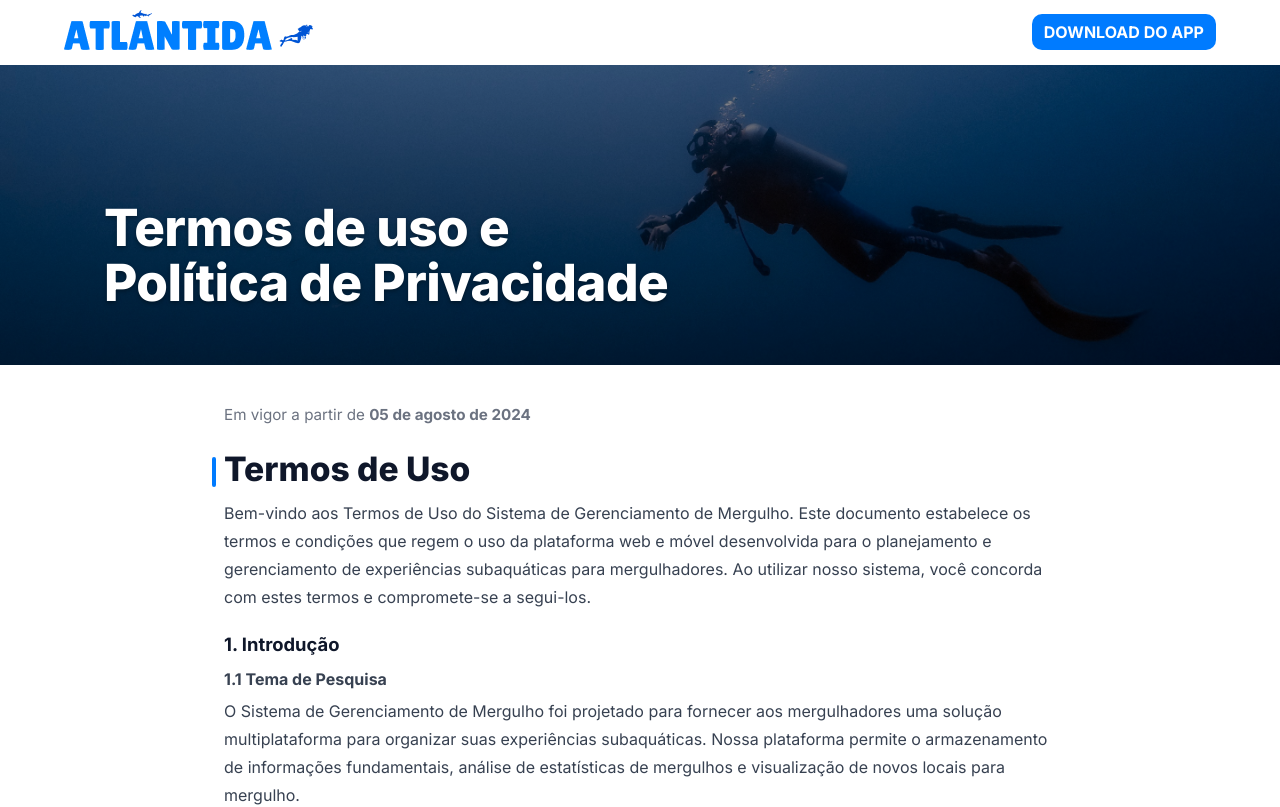
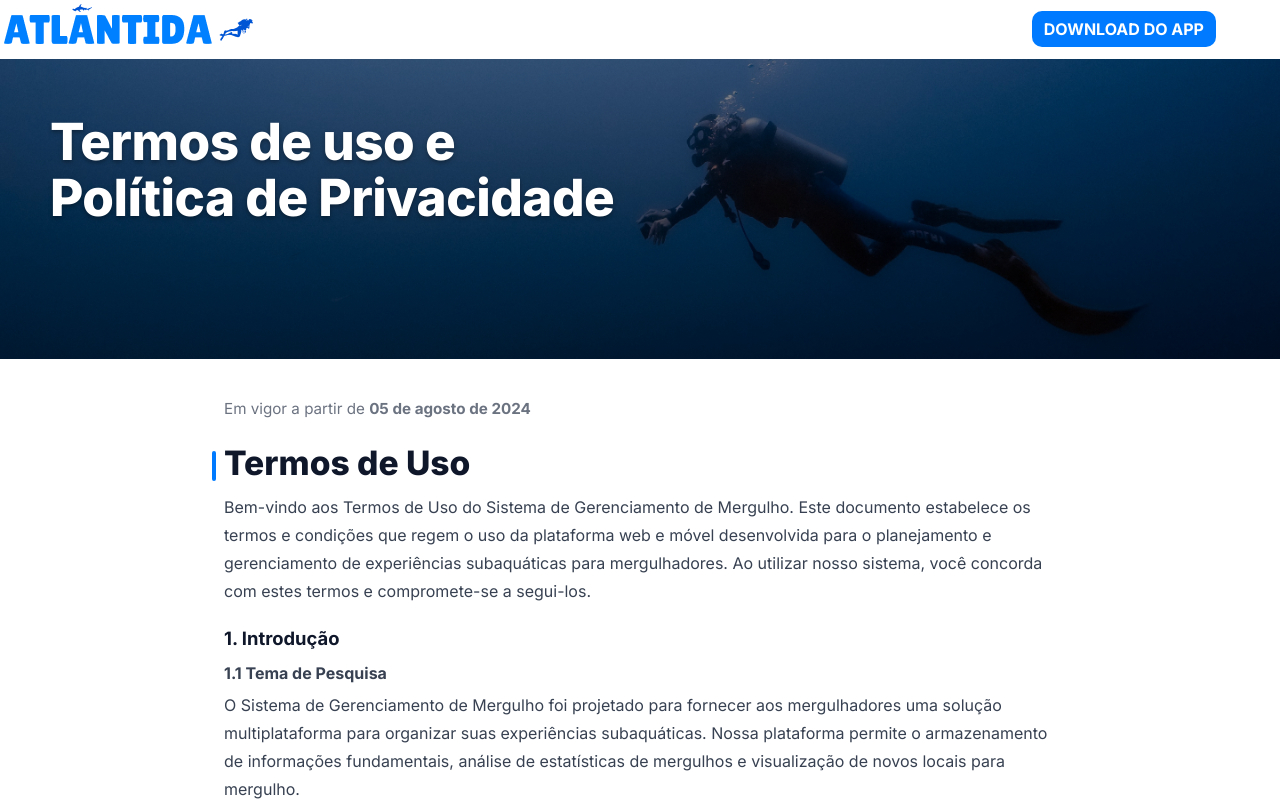
Before and after one commit to lucasedj/Atlantida, a React (Vite) app: page /termos in a window 1280 px wide. Shown: the top 807 px of the page. Built offline with nearby package versions, Linux system fonts and the light colour scheme; no server answers.

Commit message:
Ajustes finais - Home

```diff
--- a/src/pages/Home/Home.css
+++ b/src/pages/Home/Home.css
@@ -41,7 +41,16 @@
   transition: background .18s ease, box-shadow .18s ease, border-color .18s ease;
   backdrop-filter: saturate(140%) blur(0px);
 }
-.header-left{ display: flex; align-items: center; gap: 8px; }
+.header-left{
+  display: flex;
+  align-items: center;
+  margin-left: -60px;
+  gap: 8px; }
+
+  .header-left img {
+  margin-top: -6px;
+}
+
 .header-nav-group{ display: flex; align-items: center; gap: 24px; }
 .header-center{ display: flex; justify-content: center; gap: 32px; }
 
@@ -119,13 +128,18 @@
   flex-direction: column;
   justify-content: flex-start;
   align-items: flex-start;
-  padding: 0 var(--pad-x);
-  padding-top: clamp(48px, 10vh, 120px);
+
+  padding-top: 1px;       /* mais para cima */
+  padding-left: 50px !important;
+  padding-right: var(--pad-x);
+
   color: #fff;
   max-width: 1200px;
-  margin: 0 auto;
+  margin-top: -40px !important;
+  margin-left: 0 !important;        /* mais para a esquerda */
   text-align: left;
 }
+
 .hero-title, .hero-sub{ color: #fff !important; text-shadow: 0 2px 4px rgba(0,0,0,.4); }
 .hero, .hero *{ opacity: 1 !important; mix-blend-mode: normal !important; }
 
@@ -354,7 +368,7 @@
   max-width: 900px; margin: 0 auto; background: #fff; border: 1px solid var(--card-border);
   border-radius: var(--radius); box-shadow: 0 1px 2px rgba(0,0,0,.04); display: flex; flex-direction: column; overflow: hidden;
 }
-.terms-preview-media{ background: #f0f2f5; width: 100%; padding-top: 40%; }
+.terms-preview-media{ background: #2563eb; width: 100%; padding-top: 40%; }
 .terms-preview-body{ padding: 16px 20px; }
 .terms-preview-body h3{ margin: 0 0 10px; font-size: 1.1rem; font-weight: 700; color: var(--ink-800); }
 .terms-preview-list{ list-style: disc; padding-left: 20px; margin: 0 0 16px; color: var(--ink-600); font-size: .95rem; }
@@ -550,3 +564,22 @@ html{ scroll-behavior: smooth; }
   .spot-panel{ width: 100vw; }
   .spot-meta{ grid-template-columns: 1fr; }
 }
+
+/* estrelas azuis no modal */
+.spot-panel .stars {
+  color: #0b69ff !important;
+}
+.modal-rating .stars {
+  color: #0b69ff !important; /* azul escuro */
+}
+
+/* Força a altura do mapa na home */
+.spots-hero .leaflet-container{
+  height: 500px !important;   /* ajuste aqui o tamanho que você quer */
+}
+
+/* Ajusta a largura do mapa */
+.spots-hero{
+  max-width: 1200px;        /* ← ajuste aqui a largura que você deseja */
+  margin: 0 auto;          /* centraliza */
+}
--- a/src/pages/Home/index.jsx
+++ b/src/pages/Home/index.jsx
@@ -222,12 +222,13 @@ const renderStars = (avg = 0) => {
   const half = n - full >= 0.5 ? 1 : 0;
   const empty = 5 - full - half;
   return (
-    <span aria-label={`Nota ${num} de 5`} title={`Nota ${num} de 5`}>
+  <span className="stars" aria-label={`Nota ${num} de 5`} title={`Nota ${num} de 5`}>
     {"★".repeat(full)}
     {half ? "⯨" : ""}
     {"☆".repeat(empty)}
   </span>
 );
+
 };
 
 // Monta URL absoluta para arquivos (ex.: "/uploads/..")
@@ -421,9 +422,11 @@ function SpotModal({
           <div style={{ ...modalCss.muted, marginTop: 2 }}>{getDetailLoc(detail)}</div>
 
           {(getDetailRating(detail) || getDetailRating(detail) === 0) && (
-            <div style={modalCss.rating}>
-              {renderStars(getDetailRating(detail))} <b>{Number(getDetailRating(detail)).toFixed(1)}</b>
+            <div className="modal-rating" style={modalCss.rating}>
+  {renderStars(getDetailRating(detail))}
+  <b>{Number(getDetailRating(detail)).toFixed(1)}</b>
 </div>
+
           )}
 
           {/* ==== MÉTRICAS ==== */}
--- a/src/pages/Terms/index.jsx
+++ b/src/pages/Terms/index.jsx
@@ -1,9 +1,15 @@
-import React from "react";
+import React, { useEffect } from "react";
 import { Link } from "react-router-dom";
 import "./terms.css";
 
 export default function Terms() {
+
+  useEffect(() => {
+    window.scrollTo(0, 0);
+  }, []);
+
   return (
+
     <>
       {/* ================= HEADER ================= */}
       {/* Cabeçalho simples, apenas logo à esquerda e botão de download à direita */}
```
Lines whose indentation alone changed are shown as unchanged.
